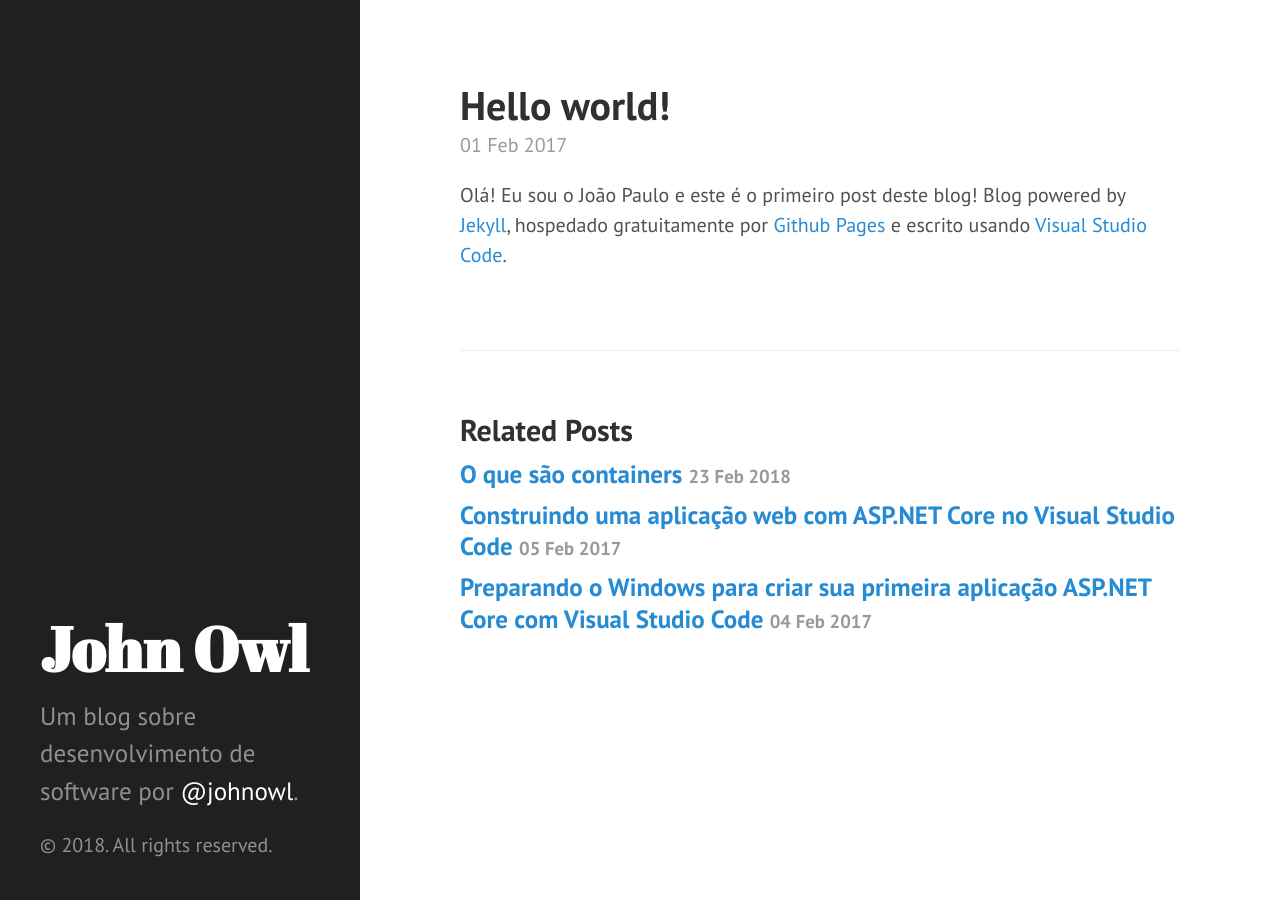
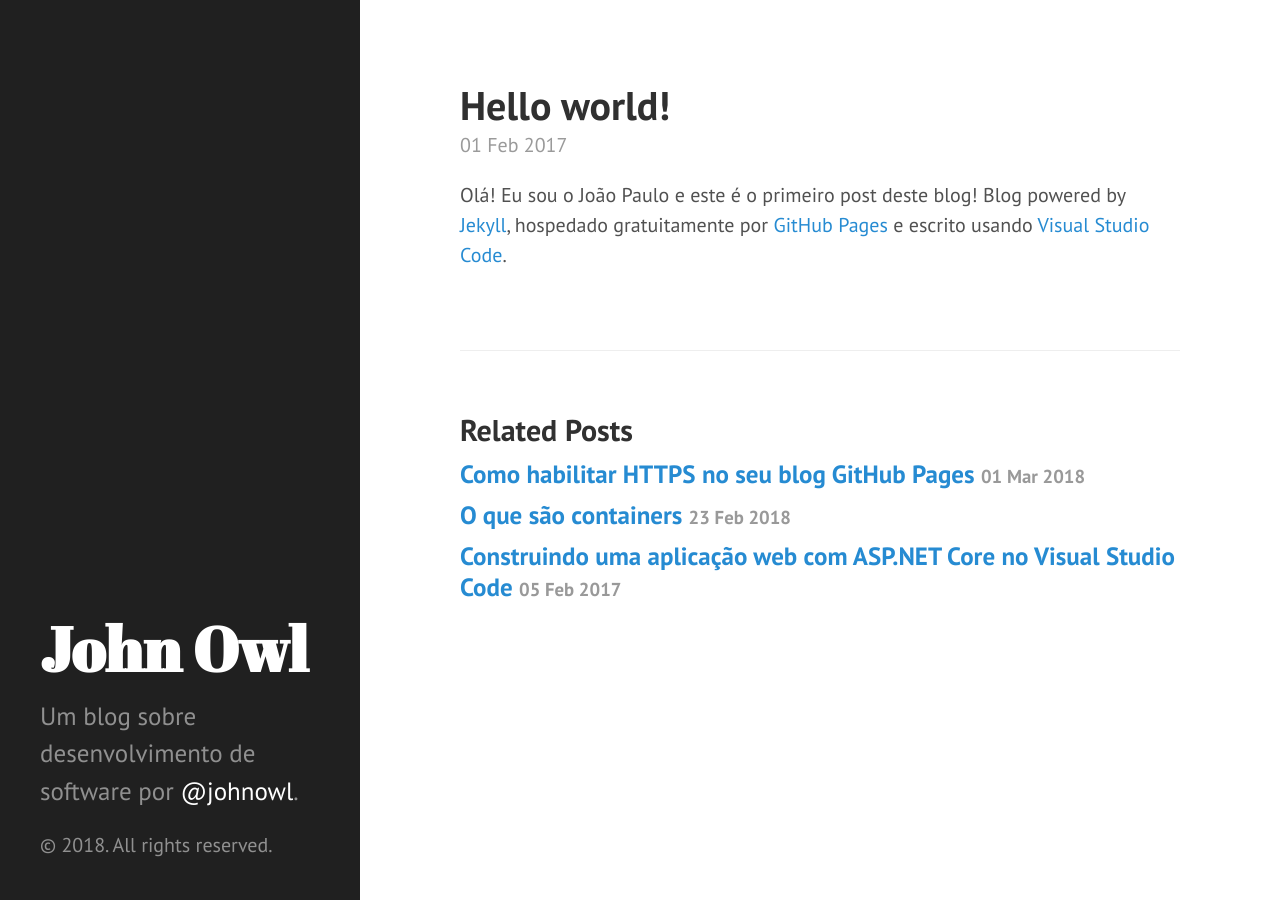
Before and after one commit to johnowl/johnowl.github.io, a Jekyll site: the page built from _posts/2017-02-01-hello-world.md, in a window 1280 px wide. Built offline with Jekyll 4.4.1, drawn with Linux system fonts in a browser that asks for light colours; comment, search, counter and statistics services are not loaded; some of the changed lines change nothing that is shown.

Commit message:
Adiciona texto sobre HTTPS no GitHub Pages.

```diff
--- a/_posts/2017-02-01-hello-world.md
+++ b/_posts/2017-02-01-hello-world.md
@@ -8,5 +8,5 @@
 ---
 
 Olá! Eu sou o João Paulo e este é o primeiro post deste blog! Blog powered by [Jekyll](http://jekyllrb.com),
-hospedado gratuitamente por [Github Pages](https://pages.github.com/) e escrito usando
+hospedado gratuitamente por [GitHub Pages](https://pages.github.com/) e escrito usando
 [Visual Studio Code](https://code.visualstudio.com/).
--- /dev/null
+++ b/_posts/2018-03-01-como-habilitar-tls-ssl-no-seu-blog-github-pages.md
@@ -0,0 +1,30 @@
+---
+layout: post
+title: Como habilitar HTTPS no seu blog GitHub Pages
+comments: true
+categories:
+    - GitHub Pages
+    - Segurança
+description: Aprenda como habilitar o SSL no seu blog GitHub Pages e deixe a navegação dos seus leitores mais segura.
+image: /public/images/2017-02-06/vscode.png
+---
+
+# Como habilitar HTTPS no seu blog GitHub Pages
+
+Esse procedimento serve para habilitar o  TLS/SSL no seu blog, isso fará com que seu blog fique com aquele cadeado de segurança na barra de endereço dos navegadores. Por que isso é importante? A navegação entre o usuário e seu blog deve ser algo privado, e o protocolo de segurança serve para evitar ataques [man-in-the-middle](https://pt.wikipedia.org/wiki/Ataque_man-in-the-middle)
+ e [eavesdropping](https://pt.wikipedia.org/wiki/Eavesdropping). Além disso, o Google prioriza a indexação de sites servidos via HTTPS, e aparecer nos buscadores é muito importante para criadores de conteúdo.
+
+Existem dois cenários possíveis:
+- usando a extensão `.github.io`
+- usando um **domínio personalizado**
+
+Se você usa a extensão `.github.io`:
+1. Faça login no GitHub e acesse o projeto do seu blog.
+2. Clique na aba de configurações (Settings).
+3. Selecione a opção **Enforce HTTPS**.
+
+Se você usa um domínio personalizado, como por exemplo `blog.johnowl.com`, existe uma opção gratuita que é usando o **CloudFlare**.
+
+Crie sua conta gratuita no site https://www.cloudflare.com e siga as instruções de configuração. Você precisará trocar os servidores DNS configurados na empresa que você comprou seu domínio e aguardar até 72 horas para a **propagação do DNS**. Na rede wifi de casa ainda não está funcionando, mas no 4G eu já consigo acessar com *HTTPS*.
+
+Assim que seu site for ativado no CloudFlare ele já pode ser acessado com **segurança**. Para forçar todas as requisções a usarem HTTPS, no site do CloudFlare, clique na opção "Crypto" e ligue a opção "Always use HTTPS".
```
